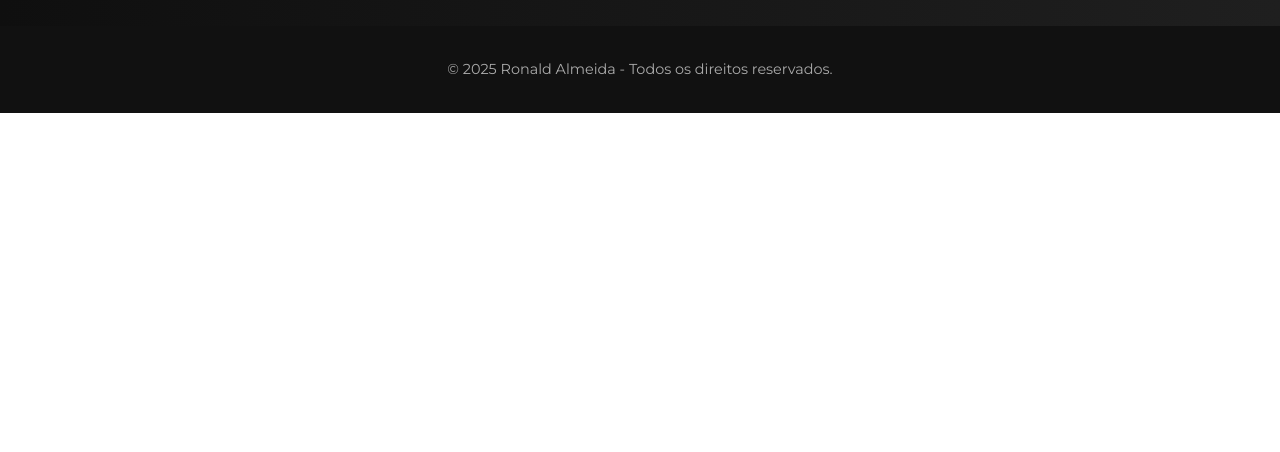
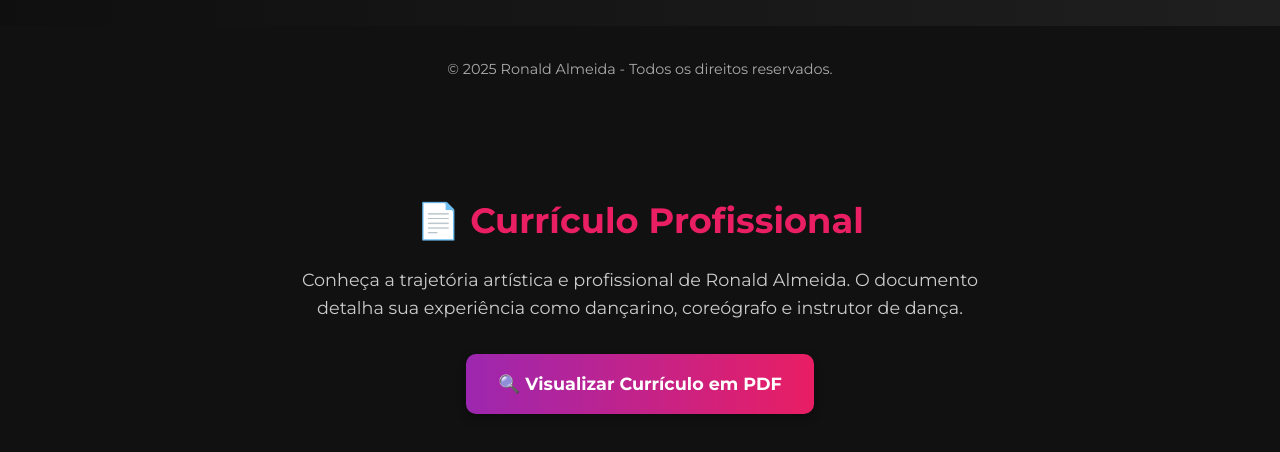
Before and after one commit to tiagoferreira159/ronald, a plain HTML site: page index.html in a window 1280 px wide. Shown: the part 2619-3071 px from the top of the page. Before the commit the page ends 2732 px from the top, so only its background shows below. Drawn offline with Linux system fonts and the light colour scheme.

Commit message:
Update index.html

```diff
--- a/index.html
+++ b/index.html
@@ -201,6 +201,29 @@
 
   <footer>
     <p>&copy; 2025 Ronald Almeida - Todos os direitos reservados.</p>
+
+<section style="text-align: center; margin-top: 4rem;">
+  <h2 style="color: #e91e63; font-size: 2.2rem;">📄 Currículo Profissional</h2>
+  <p style="max-width: 700px; margin: 1rem auto; font-size: 1.1rem; color: #ccc;">
+    Conheça a trajetória artística e profissional de Ronald Almeida. O documento detalha sua experiência como dançarino, coreógrafo e instrutor de dança.
+  </p>
+  <a href="curriculo.pdf" target="_blank" style="
+      display: inline-block;
+      margin-top: 1rem;
+      padding: 1rem 2rem;
+      font-size: 1.1rem;
+      font-weight: bold;
+      color: white;
+      background: linear-gradient(to right, #9c27b0, #e91e63);
+      border-radius: 10px;
+      text-decoration: none;
+      box-shadow: 0 4px 10px rgba(0,0,0,0.3);
+      transition: transform 0.3s ease;
+  " onmouseover="this.style.transform='scale(1.05)'" onmouseout="this.style.transform='scale(1)'">
+    🔍 Visualizar Currículo em PDF
+  </a>
+</section>
+
   </footer>
 </body>
 </html>
```
